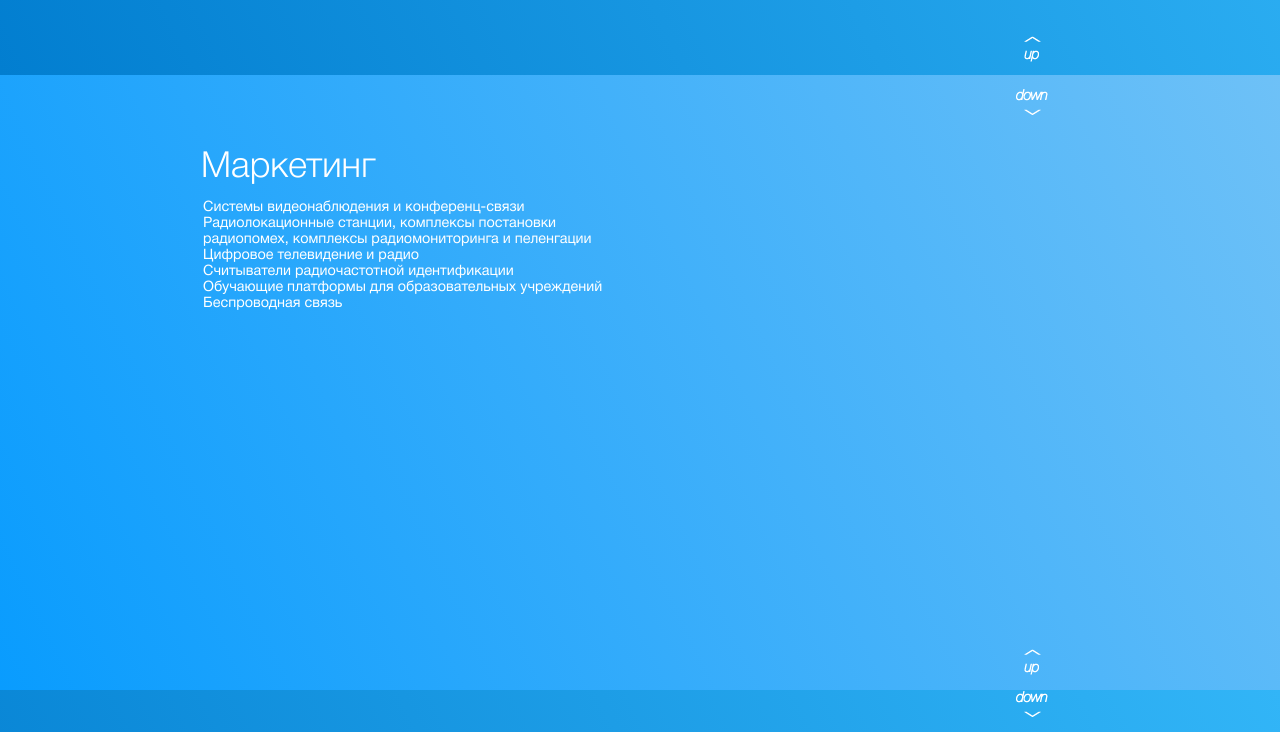
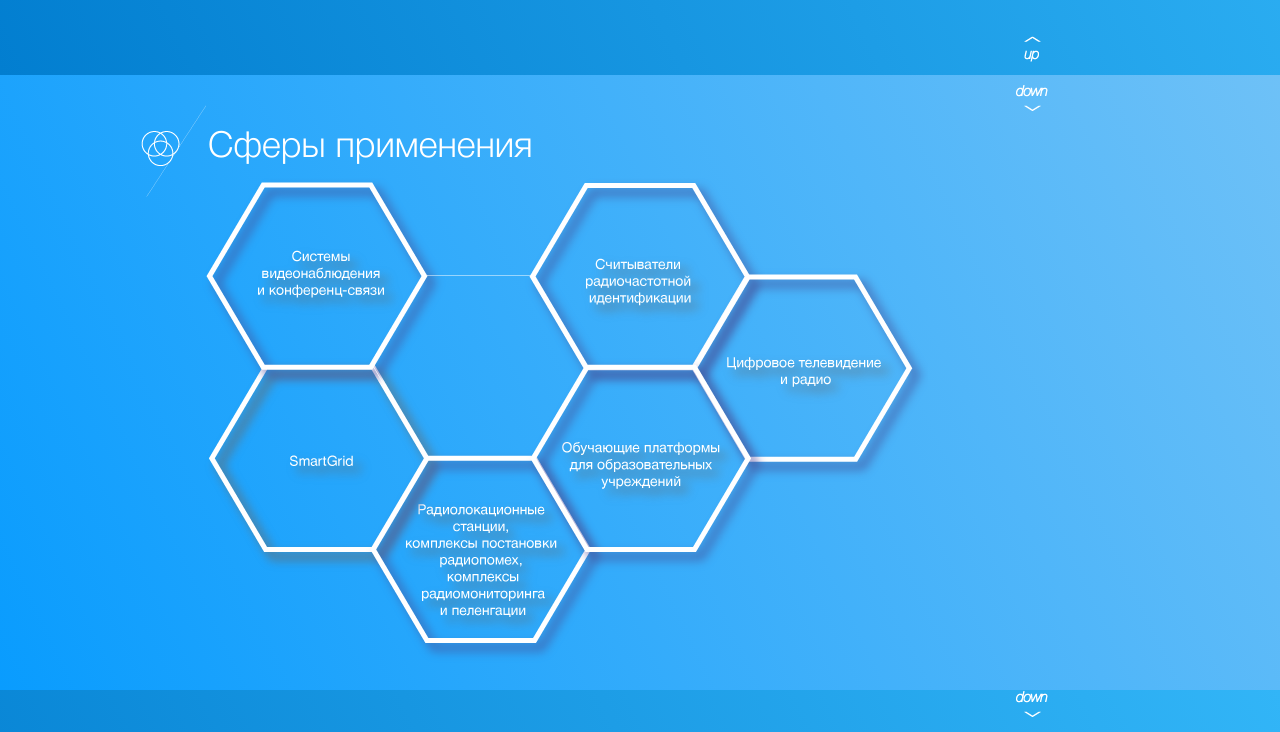
Before and after one commit to kurylev/tsc, a plain HTML site: page index.html in a window 1280 px wide. Shown: the part 1220-1952 px from the top of the page. Drawn offline with Linux system fonts and the light colour scheme.

Commit message:
add soty

```diff
--- a/css/style.css
+++ b/css/style.css
@@ -242,7 +242,7 @@
 }
 .qubik > span {
 /* 	color:#FECE00; */
-	color:#000;
+	color:#027ed0;
 }
 .qubik1{
 	position:absolute;
@@ -368,7 +368,7 @@
 }
 .logo_w{
 	float:left;
-	margin: 60px 0 0 102px;
+	margin: 40px 0 0 102px;
 	background: url(../img/logo_w.svg) no-repeat;
 	width:91px;
 	height:78px;
@@ -376,11 +376,12 @@
 }
 .radio {
 	float:left;
-	margin: 70px 0 0 8px;
+	margin: 50px 0 0 8px;
+	width:500px;
 }
 .radio_text{
 	position:absolute;
-	margin: 125px 0 0 203px;
+	margin: 112px 0 0 203px;
 	color:#fff;
 	font:0.9em HelveticaNeueCyrRoman;
 }
@@ -388,10 +389,10 @@
 	margin-top:0;
 }
 .logo2{
-	margin: 275px 0 0 -470px;
+	margin: 275px 0 0 -600px;
 }
 .radio2 {
-	margin: 285px 0 0 -365px;
+	margin: 285px 0 0 -497px;
 }
 .radio_text2{
 	margin: 345px 0 0 203px;
@@ -450,10 +451,26 @@
 }
 #marketing .down_m {
 	position:absolute;
-	margin-top:-110px;
+	margin-top:-580px;
 	margin-left:1015px;
 	width:33px;
 	height:27px;
+}
+
+.sfera {
+	background: url(../img/sfera.png) no-repeat;
+	width:68px;
+	height:95px;
+	margin-left:140px;
+	margin-top:29px;
+}
+
+#soty {
+	background: url(../img/soty.png) no-repeat;
+	width:728px;
+	height:486px;
+	margin-left:200px;
+	margin-top:10px;
 }
 
 /*_____KOMANDA____________________________________________________________________________________________________*/
@@ -521,7 +538,7 @@
 }
 #komanda .down_m {
 	position:absolute;
-	margin-top:-573px;
+	margin-top:-553px;
 	margin-left:1015px;
 	width:33px;
 	height:27px;
@@ -531,7 +548,7 @@
 	width:60px;
 	height:60px;
 	margin-left:140px;
-	margin-top:65px;
+	margin-top:45px;
 }
 
 /*_____FOOTER____________________________________________________________________________________________________*/
--- a/index.html
+++ b/index.html
@@ -25,7 +25,7 @@
 			<ul class="menu">
 				<li><a id="p" href="#">проекты</a></li>
 				<li id="t"><a href="#">технология</a></li>
-				<li id="m"><a href="#">маркетинг</a></li>
+				<li id="m"><a href="#">применение</a></li>
 				<li id="k"><a href="#">команда</a></li>
 				<li id="c"><a href="#">контакты</a></li>
 			</ul>
@@ -112,11 +112,13 @@
 	</div>
 
 	<div id="marketing">
-		<h1 class="radio">Маркетинг</h1>
-		<div class="radio_text mark">Системы видеонаблюдения и конференц-связи <br>
+		<div class="logo_w sfera"></div>
+		<h1 class="radio">Сферы применения</h1>
+		<!-- <div class="radio_text mark">Системы видеонаблюдения и конференц-связи <br>
 		Радиолокационные станции, комплексы постановки <br>радиопомех, комплексы радиомониторинга и пеленгации<br>
 		Цифровое телевидение и радио<br>Считыватели радиочастотной идентификации<br>
-		Обучающие платформы для образовательных учреждений <br>Беспроводная связь</div>
+		Обучающие платформы для образовательных учреждений <br>Беспроводная связь</div> -->
+		<div id="soty"></div>
 
 		<div class="down_m" id="down_mrk"><a><img class="down" src="img/down.png" /></a></div>
 		<div class="top_m"><a><img class="top" src="img/up.png" /></a></div>
```
Also changed, not shown: img/sfera.png (added), img/soty.png (added).
